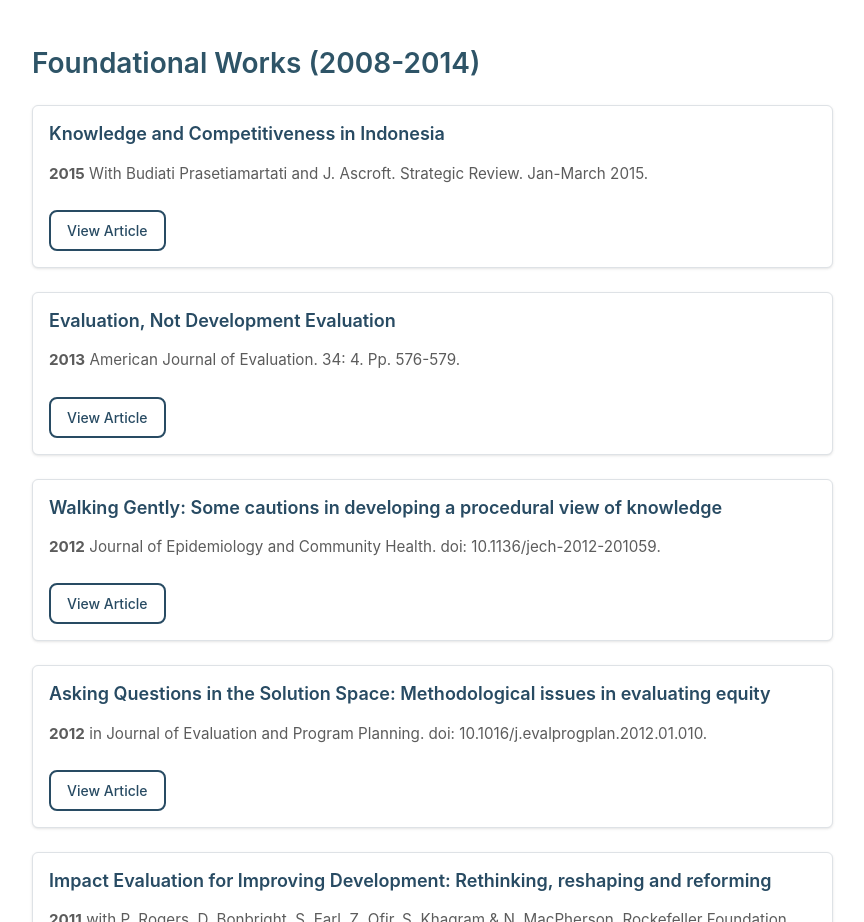
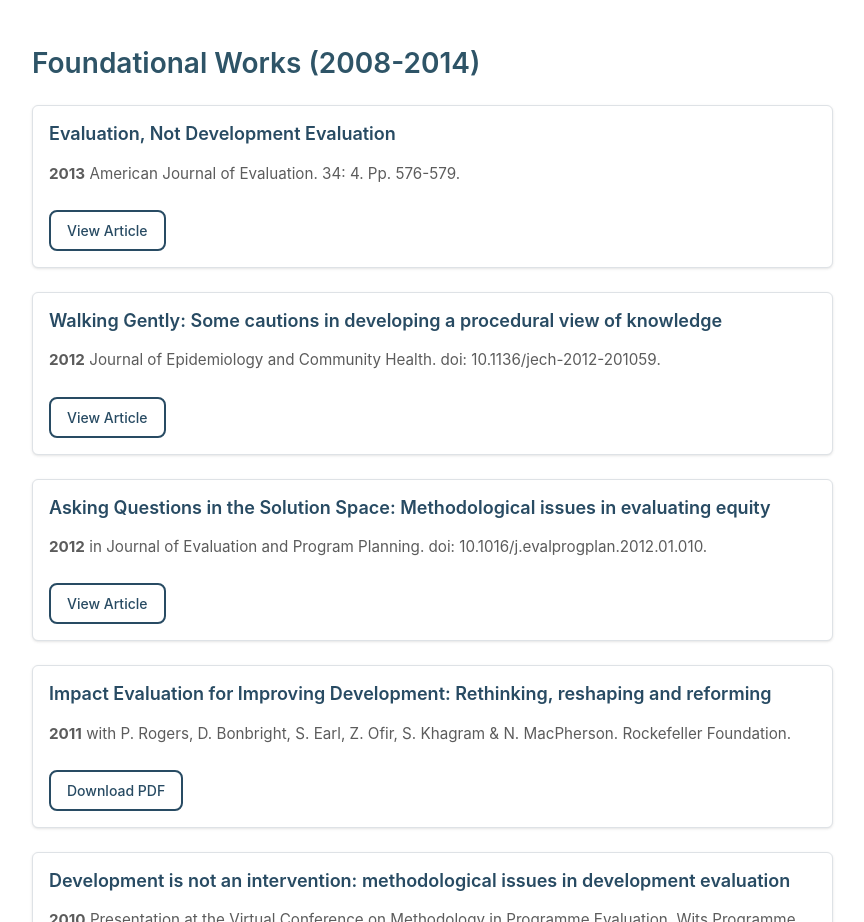
Before and after one commit to graphicidentity/usingevidence, an Eleventy site: page src/publications.njk in a window 1280 px wide. Shown: the part 6540-7462 px from the top of the page, without its empty margins (70-934 px from the left). Built offline with nearby package versions, Linux system fonts and the light colour scheme; Eleventy itself is replaced by a stand-in of ours; files that its build step writes are made by us from their sources.

Commit message:
Link update

```diff
--- a/src/publications.njk
+++ b/src/publications.njk
@@ -247,12 +247,6 @@
                 <h2 class="mb-4">Foundational Works (2008-2014)</h2>
 
                 <div class="publication-item mb-4 p-3 border rounded">
-                    <h3 class="text-primary h5-style">Knowledge and Competitiveness in Indonesia</h3>
-                    <p class="mb-2"><strong>2015</strong> With Budiati Prasetiamartati and J. Ascroft. Strategic Review. Jan-March 2015.</p>
-                    <a href="http://www.sr-indonesia.com/in-the-journal/view/knowledge-and-competitiveness-in-indonesia" class="btn btn-sm btn-outline-primary" target="_blank">View Article</a>
-                </div>
-
-                <div class="publication-item mb-4 p-3 border rounded">
                     <h3 class="text-primary h5-style">Evaluation, Not Development Evaluation</h3>
                     <p class="mb-2"><strong>2013</strong> American Journal of Evaluation. 34: 4. Pp. 576-579.</p>
                     <a href="https://scholar.google.ca/scholar?q=evaluation+not+development+evaluation+Carden+AJE&hl=en&as_sdt=0&as_vis=1&oi=scholart" class="btn btn-sm btn-outline-primary" target="_blank">View Article</a>
```
